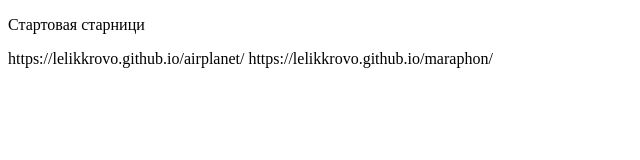
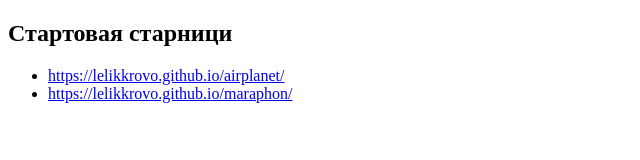
Before and after one commit to lelikkrovo/github.io-, a plain HTML site: page index.html in a window 1280 px wide. Shown: the whole page, without its empty margins (0-640 px from the left). Drawn offline with Linux system fonts and the light colour scheme.

Commit message:
Update index.html

```diff
--- a/index.html
+++ b/index.html
@@ -8,9 +8,15 @@
 </head>
 <body>
    <div>
-       <p>Стартовая старници<p/>
-       https://lelikkrovo.github.io/airplanet/
-       https://lelikkrovo.github.io/maraphon/
+       <h2>Стартовая старници</h2>
+       <ul>
+           <li>
+               <a href="https://lelikkrovo.github.io/airplanet/">https://lelikkrovo.github.io/airplanet/</a>
+           </li>
+           <li>
+               <a href="https://lelikkrovo.github.io/maraphon/">https://lelikkrovo.github.io/maraphon/</a>
+           </li>
+       </ul>
    </div>
 </body>
 </html>
```
